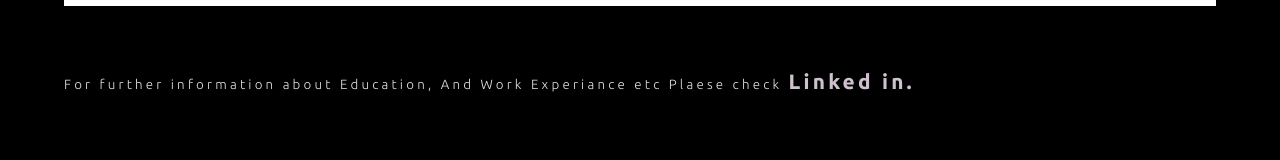
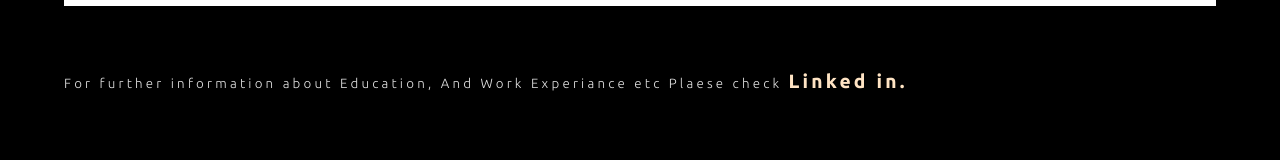
Before and after one commit to ahmedkhaledwafi/ahmed-s-portfilo, a React (Create React App) app: page /about-me in a window 1280 px wide. In both pictures the pointer is over the link "Linked in.". Shown: the part 4190-4350 px from the top of the page. Built offline with nearby package versions, Linux system fonts and the light colour scheme; a web font is replaced by a local one.

Commit message:
style: Change about me linked hover color

```diff
--- a/src/components/pages/AboutMe.css
+++ b/src/components/pages/AboutMe.css
@@ -212,8 +212,7 @@
 }
 
 .more-linked-in:hover {
-    color: #eded;
-    font-size: 1.3rem;
+    color:#ffe4c4;
 }
 
 
```
